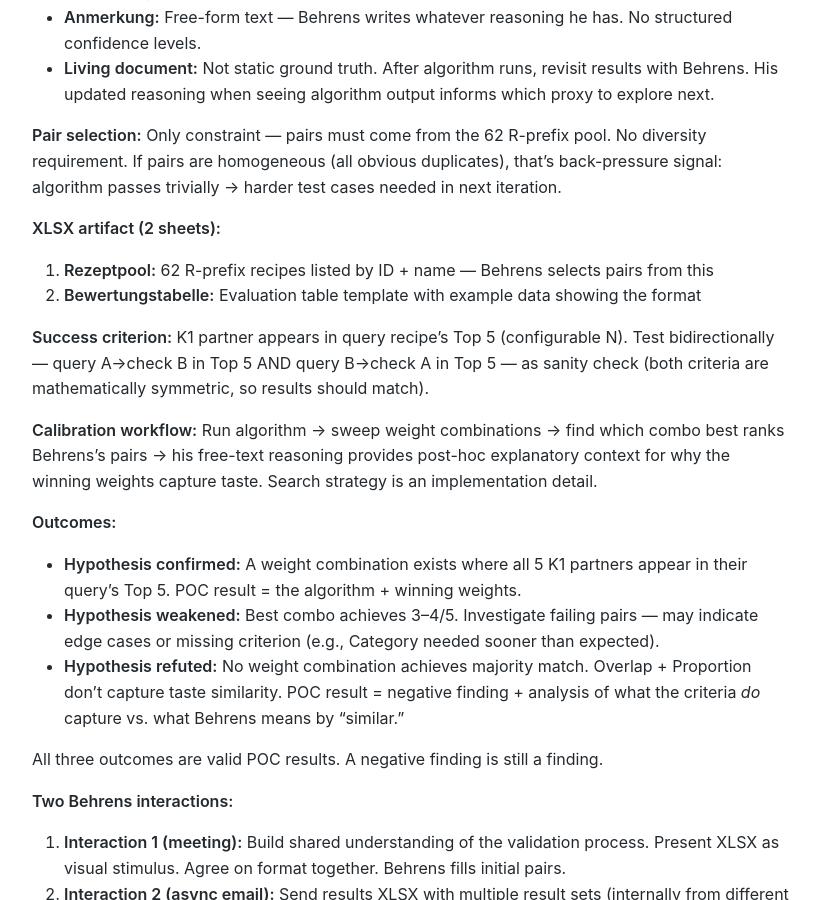
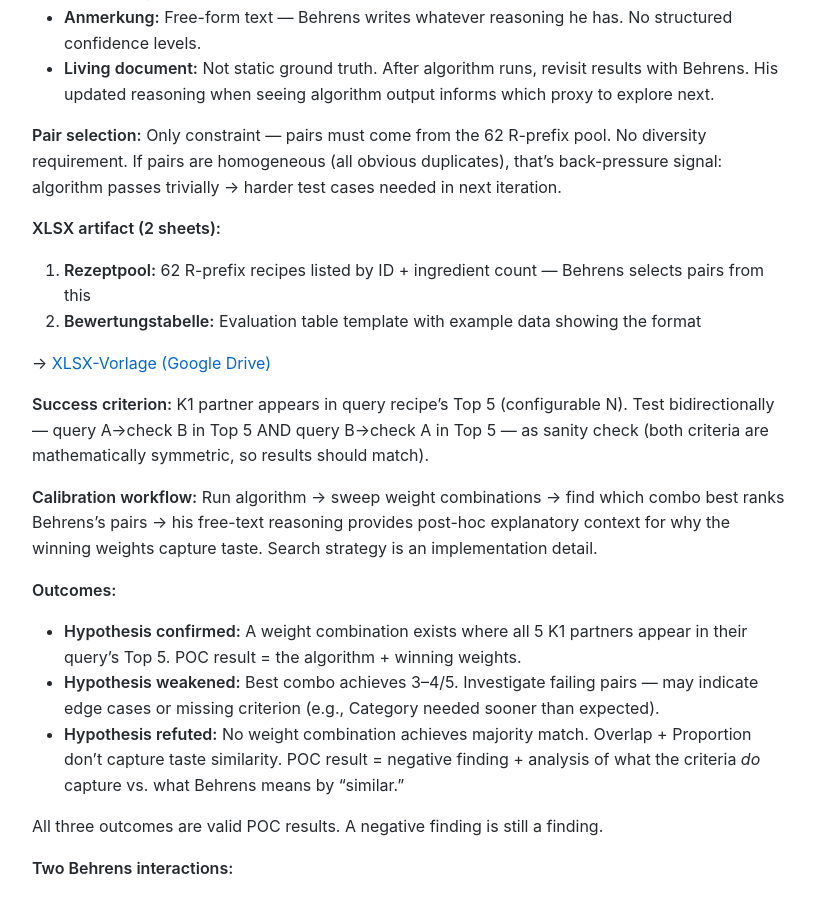
Before and after one commit to MariusWilsch/public-wilsch-ai-pages, a Jekyll site: the page built from project/avo_fullstack/design-doc-sossen-sourcing-poc.md, in a window 1280 px wide and 900 px high, scrolled down 5909 px. Shown: the whole window, without its empty margins (228-1048 px from the left). Built offline with Jekyll 4.4.1, drawn with Linux system fonts in a browser that asks for light colours; our own code applies the rules of GitHub Pages for plain Markdown files.

Commit message:
Sync from hippocampus 2026-02-13

```diff
--- a/project/avo_fullstack/design-doc-sossen-sourcing-poc.md
+++ b/project/avo_fullstack/design-doc-sossen-sourcing-poc.md
@@ -177,8 +177,10 @@ Rank  Recipe    Overlap  Proportion  Combined
 **Pair selection:** Only constraint — pairs must come from the 62 R-prefix pool. No diversity requirement. If pairs are homogeneous (all obvious duplicates), that's back-pressure signal: algorithm passes trivially → harder test cases needed in next iteration.
 
 **XLSX artifact (2 sheets):**
-1. **Rezeptpool:** 62 R-prefix recipes listed by ID + name — Behrens selects pairs from this
+1. **Rezeptpool:** 62 R-prefix recipes listed by ID + ingredient count — Behrens selects pairs from this
 2. **Bewertungstabelle:** Evaluation table template with example data showing the format
+
+→ [XLSX-Vorlage (Google Drive)](https://docs.google.com/spreadsheets/d/1yQyUYYF_cPZRsjUIE9ZUv-AHl2-74k4N)
 
 **Success criterion:** K1 partner appears in query recipe's Top 5 (configurable N). Test bidirectionally — query A→check B in Top 5 AND query B→check A in Top 5 — as sanity check (both criteria are mathematically symmetric, so results should match).
 
```
Also changed, not shown: project/avo_fullstack/meeting-agenda-behrens-validation.md (+1 -0 lines).
